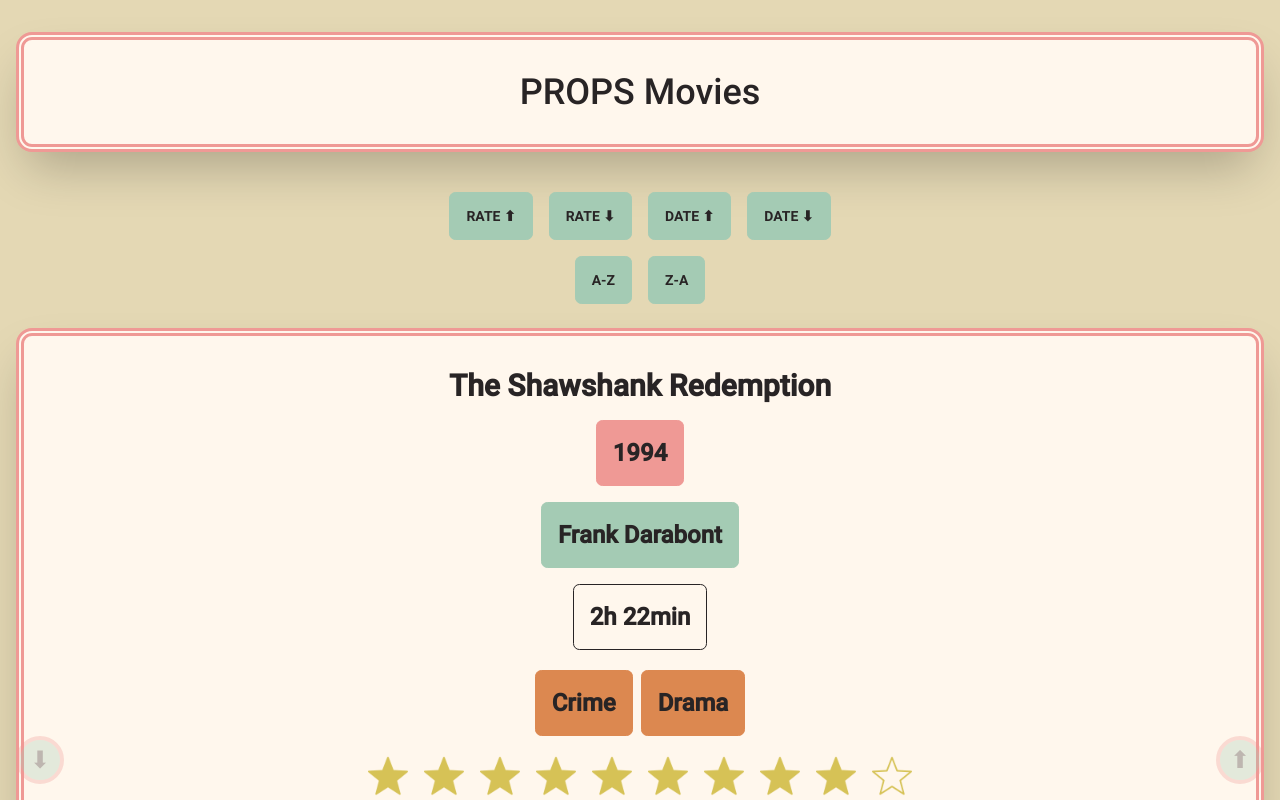
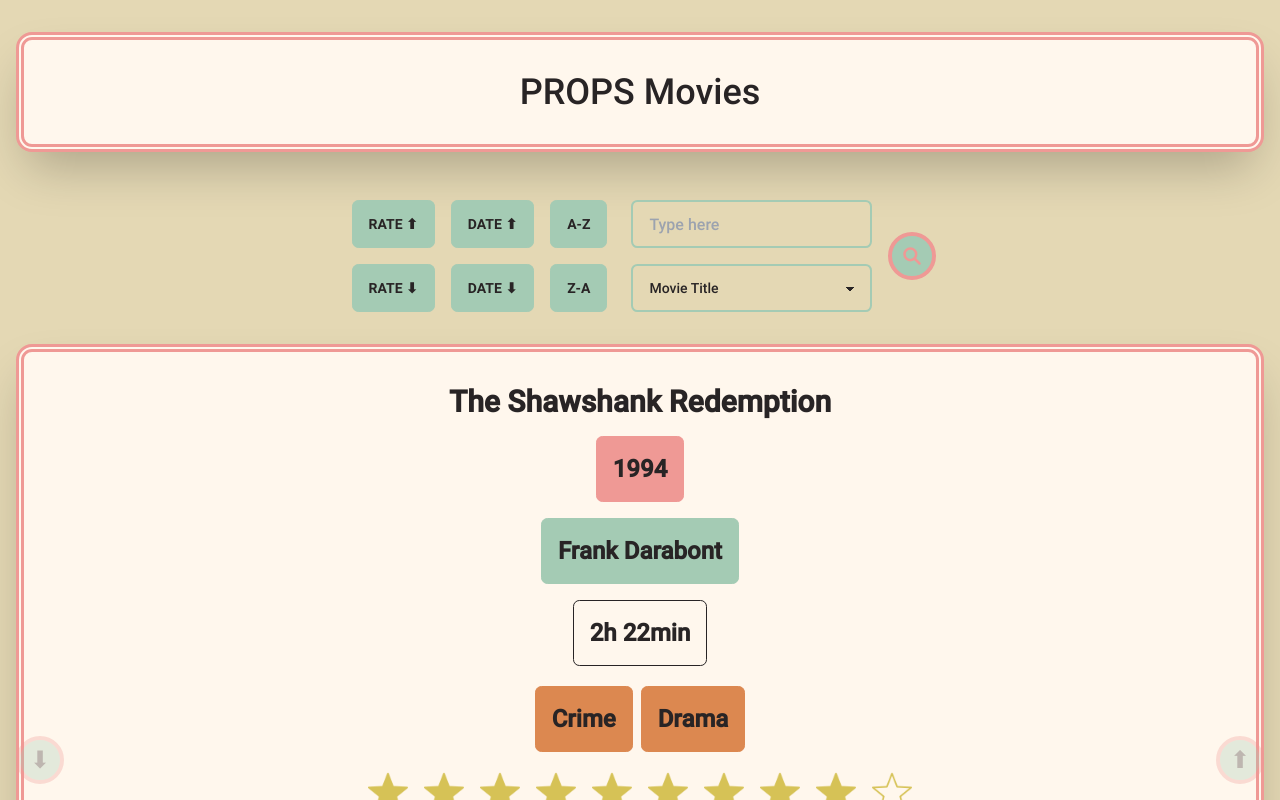
Before and after one commit to MariaRiosNavarro/sorted-movies-app, a React (Vite) app: page / in a window 1280 px wide. Shown: the top 800 px of the page. Built offline with nearby package versions, Linux system fonts and the light colour scheme.

Commit message:
form finish

```diff
--- a/src/Context/useMyContext.jsx
+++ b/src/Context/useMyContext.jsx
@@ -6,9 +6,12 @@ export const useMyContext = () => useContext(AppContext);
 
 export const AppProvider = ({ children }) => {
   const [moviesArray, setMoviesArray] = useState(movies);
+  const [search, setSearch] = useState("");
 
   return (
-    <AppContext.Provider value={{ moviesArray, setMoviesArray }}>
+    <AppContext.Provider
+      value={{ moviesArray, setMoviesArray, search, setSearch }}
+    >
       {children}
     </AppContext.Provider>
   );
--- a/src/components/ButtonsContainer.jsx
+++ b/src/components/ButtonsContainer.jsx
@@ -34,15 +34,17 @@ const ButtonsContainer = () => {
   };
   return (
     <>
+      <div className="flex-col">
         <div className="flex items-center justify-center flex-wrap">
           <Button action={handleBestRate} name="Rate ⬆" />
-        <Button action={handleWorstRate} name="Rate ⬇" />
           <Button action={handleDateAscending} name="Date  ⬆" />
-        <Button action={handleDateDescending} name="Date  ⬇" />
+          <Button action={handleAphabetical} name="A-Z" />
         </div>
         <div className="flex items-center justify-center flex-wrap">
-        <Button action={handleAphabetical} name="A-Z" />
+          <Button action={handleWorstRate} name="Rate ⬇" />
+          <Button action={handleDateDescending} name="Date  ⬇" />
           <Button action={handleDescendingAlphabetical} name="Z-A" />
+        </div>
       </div>
     </>
   );
--- a/src/components/MovieList.jsx
+++ b/src/components/MovieList.jsx
@@ -3,6 +3,8 @@ import { useMyContext } from "../Context/useMyContext";
 
 const MovieList = () => {
   const { moviesArray, setMoviesArray } = useMyContext();
+  const { search, setSearch } = useMyContext();
+
   return (
     <>
       <article>
--- /dev/null
+++ b/src/components/Search.jsx
@@ -0,0 +1,63 @@
+import { useState } from "react";
+import { useMyContext } from "../Context/useMyContext";
+
+const Search = () => {
+  const { moviesArray, setMoviesArray } = useMyContext();
+  const { search, setSearch } = useMyContext();
+  const [value, setValue] = useState("");
+  const [option, setOption] = useState("title");
+
+  const copyMovies = [...moviesArray];
+
+  const handleSubmit = (event) => {
+    event.preventDefault();
+    console.log("Search Query:", value);
+    console.log("Search Option:", option);
+  };
+
+  return (
+    <form onSubmit={handleSubmit} className="flex items-center justify-center">
+      <div className="flex flex-col items-center justify-center m-4 gap-4">
+        <input
+          onChange={(event) => setValue(event.target.value)}
+          type="text"
+          value={value}
+          placeholder="Type here"
+          className="input input-bordered input-secondary w-full max-w-xs border-2 "
+        />
+
+        <select
+          onChange={(event) => setOption(event.target.value)}
+          value={option}
+          className="select select-secondary w-full max-w-xs border-2"
+        >
+          <option value="title">Movie Title</option>
+          <option value="director">Director</option>
+          <option value="year">Year</option>
+          <option value="genre">Genre</option>
+        </select>
+      </div>
+      <button
+        type="submit"
+        className="btn btn-ghost btn-circle border-4 border-primary bg-secondary hover:bg-accent hover:border-secondary"
+      >
+        <svg
+          xmlns="http://www.w3.org/2000/svg"
+          className="h-5 w-5 stroke-primary hover:stroke-secondary"
+          fill="none"
+          viewBox="0 0 24 24"
+          stroke="currentColor"
+        >
+          <path
+            strokeLinecap="round"
+            strokeLinejoin="round"
+            strokeWidth="3"
+            d="M21 21l-6-6m2-5a7 7 0 11-14 0 7 7 0 0114 0z"
+          />
+        </svg>
+      </button>
+    </form>
+  );
+};
+
+export default Search;
--- a/src/pages/Home.jsx
+++ b/src/pages/Home.jsx
@@ -2,6 +2,7 @@ import ButtonsContainer from "../components/ButtonsContainer";
 import MovieList from "../components/MovieList";
 import ScrollTo from "../components/ScrollTo";
 import { useState } from "react";
+import Search from "../components/Search";
 
 const Home = () => {
   return (
@@ -10,7 +11,10 @@ const Home = () => {
         <h1 className="text-center text-secundary text-4xl p-8 my-8 mx-4 shadow-2xl rounded-2xl bg-orange-50 border-double  border-8 border-primary">
           PROPS Movies
         </h1>
-        <ButtonsContainer />
+        <div className="flex items-center justify-center">
+          <ButtonsContainer />
+          <Search />
+        </div>
         <ScrollTo top={true} />
         <MovieList />
         <ScrollTo top={false} />
```
Lines whose indentation alone changed are shown as unchanged.
